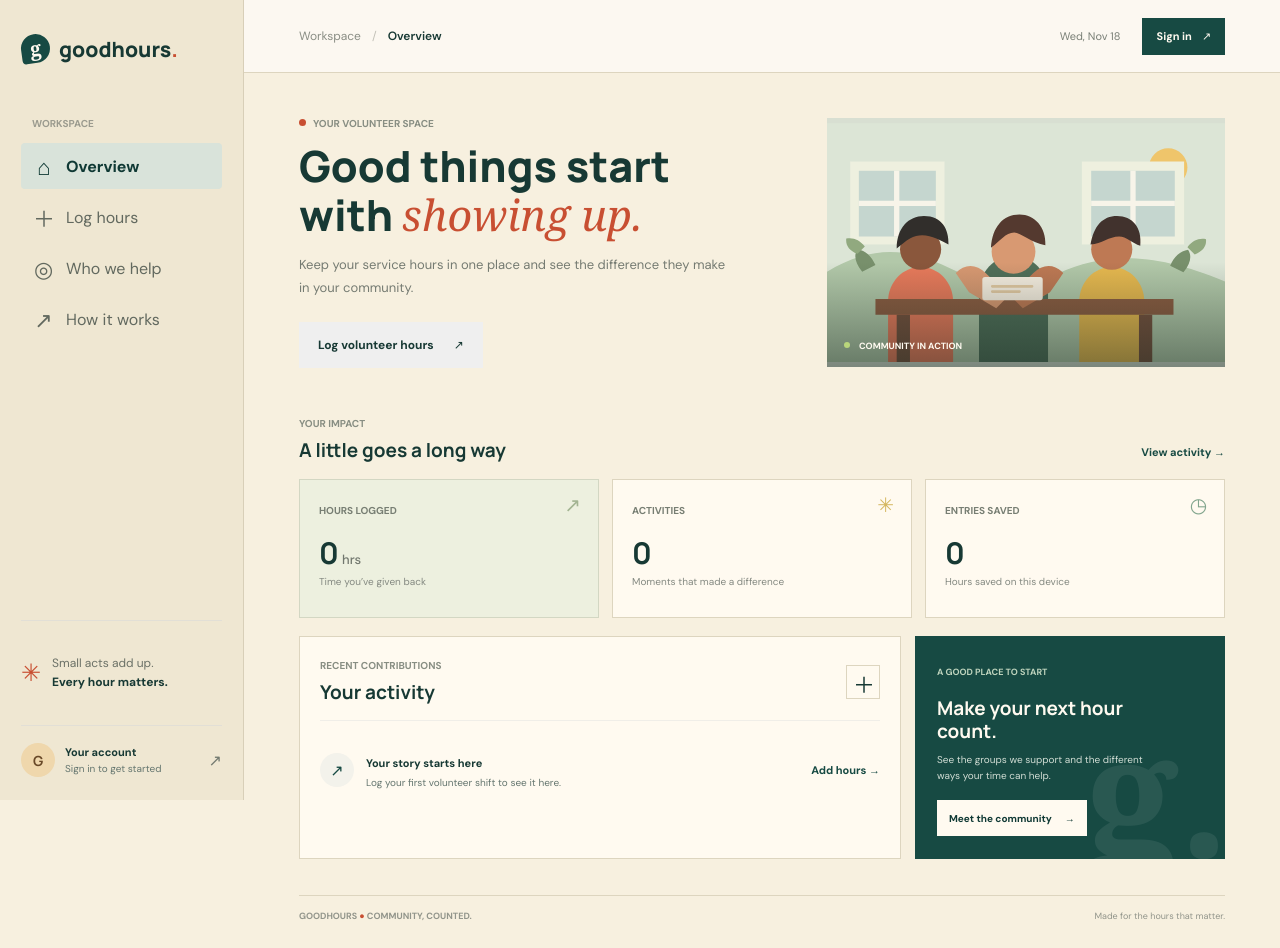
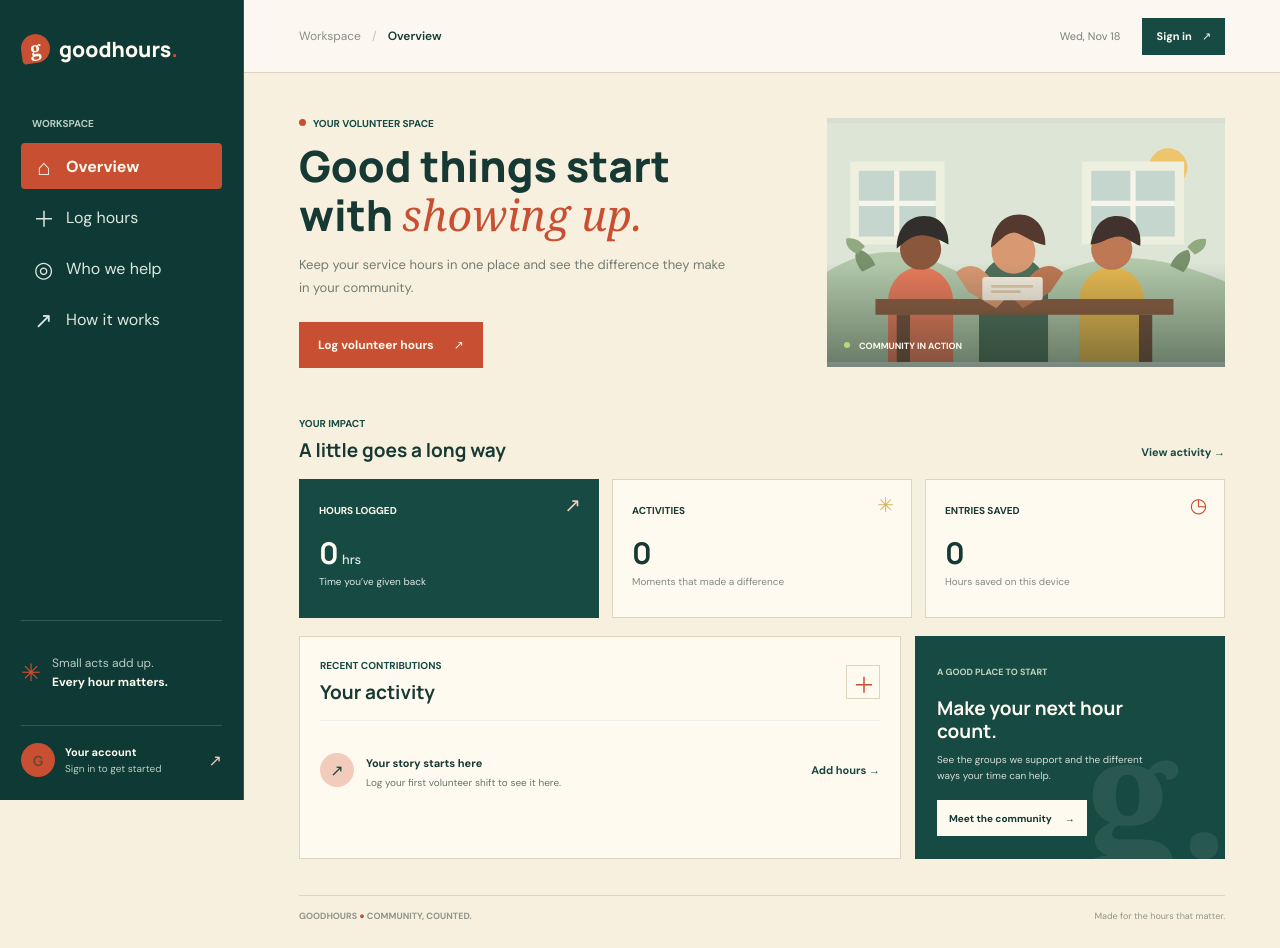
Before and after one commit to Pralove30/FBLA-Volunteering-Project, a plain HTML site: page index.html in a window 1280 px wide. Drawn offline with Linux system fonts and the light colour scheme.

Commit message:
more color

```diff
--- a/style.css
+++ b/style.css
@@ -24,28 +24,28 @@ button, input, textarea { font: inherit; }
 button { color: inherit; }
 button:focus-visible, a:focus-visible, input:focus-visible, textarea:focus-visible { outline: 3px solid var(--orange); outline-offset: 3px; }
 .app-shell { min-height: 100vh; }
-.sidebar { width: 244px; position: fixed; inset: 0 auto 0 0; z-index: 2; background: #efe7d2; padding: 34px 21px 20px; display: flex; flex-direction: column; border-right: 1px solid #d8cfb8; }
-.brand { display: flex; align-items: center; gap: 9px; width: fit-content; color: var(--ink); text-decoration: none; font: 800 21px 'Manrope', sans-serif; letter-spacing: 0; }
-.brand-mark { width: 29px; height: 29px; display: grid; place-items: center; border-radius: 50% 50% 50% 4px; color: var(--cream); background: var(--deep-teal); font: 800 20px Georgia, serif; transform: rotate(-8deg); }
+.sidebar { width: 244px; position: fixed; inset: 0 auto 0 0; z-index: 2; background: var(--deep-teal-dark); padding: 34px 21px 20px; display: flex; flex-direction: column; border-right: 1px solid #2b5c54; }
+.brand { display: flex; align-items: center; gap: 9px; width: fit-content; color: var(--cream); text-decoration: none; font: 800 21px 'Manrope', sans-serif; letter-spacing: 0; }
+.brand-mark { width: 29px; height: 29px; display: grid; place-items: center; border-radius: 50% 50% 50% 4px; color: var(--cream); background: var(--orange); font: 800 20px Georgia, serif; transform: rotate(-8deg); }
 .brand-mark::first-letter { transform: rotate(8deg); }
 .brand-period { color: var(--orange); }
 .nav-label, .eyebrow, .stat-label, .next-step-tag { font-size: 10px; font-weight: 700; letter-spacing: 0; }
-.nav-label { color: #9b9b8f; margin: 54px 0 13px 11px; }
+.nav-label { color: #b9cbc4; margin: 54px 0 13px 11px; }
 .primary-nav { display: grid; gap: 5px; }
-.nav-item { border: 0; background: transparent; min-height: 46px; padding: 0 12px; display: flex; align-items: center; gap: 12px; text-align: left; color: #62695f; cursor: pointer; border-radius: 4px; transition: background .18s ease, color .18s ease; }
-.nav-item:hover { background: #e9e7df; color: var(--ink); }
-.nav-item.is-active { background: #d9e3da; color: var(--deep-teal-dark); font-weight: 700; }
+.nav-item { border: 0; background: transparent; min-height: 46px; padding: 0 12px; display: flex; align-items: center; gap: 12px; text-align: left; color: #dce8e2; cursor: pointer; border-radius: 4px; transition: background .18s ease, color .18s ease; }
+.nav-item:hover { background: #22564e; color: var(--cream); }
+.nav-item.is-active { background: var(--orange); color: var(--cream); font-weight: 700; }
 .nav-symbol { display: grid; place-items: center; width: 21px; font: 22px Georgia, serif; }
 .sidebar-bottom { margin-top: auto; }
-.sidebar-note { min-height: 105px; border-top: 1px solid #e2dfd6; display: flex; align-items: center; gap: 11px; color: #6b7167; font-size: 12px; line-height: 1.6; }
+.sidebar-note { min-height: 105px; border-top: 1px solid #2b5c54; display: flex; align-items: center; gap: 11px; color: #b9cbc4; font-size: 12px; line-height: 1.6; }
 .sidebar-note p { margin: 0; }
-.sidebar-note strong { color: var(--ink); }
+.sidebar-note strong { color: var(--cream); }
 .note-spark { color: var(--orange); font-size: 24px; }
-.profile-button { border: 0; border-top: 1px solid #e2dfd6; padding: 17px 0 3px; display: flex; align-items: center; gap: 10px; width: 100%; text-align: left; background: transparent; cursor: pointer; }
-.avatar { width: 34px; height: 34px; border-radius: 50%; background: #efd7ac; display: grid; place-items: center; color: #684827; font: 700 14px 'Manrope', sans-serif; }
-.profile-copy { display: grid; gap: 3px; font-size: 11px; }
-.profile-copy small { font-size: 10px; color: var(--muted); }
-.profile-arrow { margin-left: auto; color: #737a70; }
+.profile-button { border: 0; border-top: 1px solid #2b5c54; padding: 17px 0 3px; display: flex; align-items: center; gap: 10px; width: 100%; text-align: left; background: transparent; cursor: pointer; }
+.avatar { width: 34px; height: 34px; border-radius: 50%; background: var(--orange); color: var(--cream); display: grid; place-items: center; color: #684827; font: 700 14px 'Manrope', sans-serif; }
+.profile-copy { display: grid; gap: 3px; font-size: 11px; color: var(--cream); }
+.profile-copy small { font-size: 10px; color: #b9cbc4; }
+.profile-arrow { margin-left: auto; color: var(--orange-pale); }
 .main-area { margin-left: 244px; min-height: 100vh; }
 .topbar { height: 73px; padding: 0 5.3%; border-bottom: 1px solid var(--line); display: flex; justify-content: space-between; align-items: center; background: rgba(255,254,250,.65); }
 .breadcrumb { display: flex; gap: 11px; align-items: center; color: #8a8e85; font-size: 12px; }
@@ -61,12 +61,14 @@ button:focus-visible, a:focus-visible, input:focus-visible, textarea:focus-visib
 .button-orange { color: var(--cream); background: var(--orange); }
 .button-orange:hover { background: #d9654a; }
 .button-light { background: var(--cream); color: var(--deep-teal-dark); }
+.button-coral { background: var(--orange); color: var(--cream); }
+.button-coral:hover { background: #af4028; }
 .page-content { max-width: 1320px; margin: 0 auto; padding: 44px 5.3% 26px; }
 .view { animation: enter .28s ease both; }
 .view[hidden] { display: none; }
 @keyframes enter { from { opacity: 0; transform: translateY(6px); } to { opacity: 1; transform: translateY(0); } }
 .welcome-row { display: grid; grid-template-columns: minmax(0, 1fr) minmax(300px, 43%); gap: 42px; align-items: center; }
-.eyebrow { margin: 0 0 12px; color: #888e83; }
+.eyebrow { margin: 0 0 12px; color: var(--deep-teal); }
 .eyebrow-dot { display: inline-block; vertical-align: 1px; width: 7px; height: 7px; background: var(--orange); border-radius: 50%; margin-right: 7px; }
 h1, h2, p { margin-top: 0; }
 h1 { margin-bottom: 15px; font: 800 43px/1.13 'Manrope', sans-serif; letter-spacing: 0; }
@@ -84,27 +86,30 @@ h1 em { color: var(--orange); font-family: var(--serif); font-weight: 400; }
 .text-button:hover, .inline-button:hover { text-decoration: underline; }
 .stats-grid { display: grid; grid-template-columns: repeat(3, 1fr); gap: 13px; }
 .stat-card { min-height: 139px; padding: 18px 19px; border: 1px solid var(--line); background: var(--cream); position: relative; overflow: hidden; }
-.stat-highlight { background: #edf0df; border-color: #d3d7c3; }
-.stat-label { color: #777e73; }
+.stat-highlight { background: var(--deep-teal); border-color: var(--deep-teal); color: var(--cream); }
+.stat-label { color: inherit; }
 .stat-value { margin-top: 13px; font: 700 30px 'Manrope', sans-serif; }
 .stat-value span { font: 500 13px 'DM Sans', sans-serif; color: #71776e; }
 .stat-card p { margin: 2px 0 0; color: #848981; font-size: 10px; }
-.stat-decoration { position: absolute; right: 17px; top: 12px; font-size: 20px; color: #a3b492; }
+.stat-decoration { position: absolute; right: 17px; top: 12px; font-size: 20px; color: var(--orange-pale); }
 .stat-decoration-yellow { color: #d4b65e; }
-.stat-decoration-green { color: #82a58d; }
+.stat-decoration-green { color: var(--orange); }
+.stat-highlight p,
+.stat-highlight .stat-value span { color: #dce8e2; }
 .lower-grid { display: grid; grid-template-columns: minmax(0, 1.65fr) minmax(220px, .85fr); gap: 14px; margin-top: 18px; }
 .activity-panel { padding: 22px 20px; background: var(--cream); border: 1px solid var(--line); min-height: 216px; }
 .panel-heading { display: flex; justify-content: space-between; align-items: center; }
 .icon-button { width: 34px; height: 34px; display: grid; place-items: center; border: 1px solid var(--line); background: var(--cream); font-size: 22px; cursor: pointer; }
-.icon-button:hover { border-color: var(--deep-teal); }
+.icon-button { color: var(--orange); }
+.icon-button:hover { border-color: var(--orange); background: var(--orange-pale); }
 .activity-list { margin-top: 15px; }
 .empty-state { min-height: 100px; display: flex; align-items: center; gap: 12px; border-top: 1px solid #f0eee8; }
-.empty-icon { width: 34px; height: 34px; display: grid; place-items: center; background: #f3f2eb; border-radius: 50%; color: var(--deep-teal); }
+.empty-icon { width: 34px; height: 34px; display: grid; place-items: center; background: var(--orange-pale); border-radius: 50%; color: var(--deep-teal); }
 .empty-state strong { font-size: 11px; }
 .empty-state p { margin: 4px 0 0; color: var(--muted); font-size: 10px; }
 .empty-state .text-button { margin-left: auto; white-space: nowrap; }
 .activity-row { display: grid; grid-template-columns: 38px minmax(0, 1fr) auto; align-items: center; gap: 11px; min-height: 62px; border-top: 1px solid #f0eee8; }
-.activity-icon { height: 34px; width: 34px; border-radius: 50%; display: grid; place-items: center; color: var(--deep-teal); background: #e8eee6; }
+.activity-icon { height: 34px; width: 34px; border-radius: 50%; display: grid; place-items: center; color: var(--cream); background: var(--orange); }
 .activity-name { overflow: hidden; text-overflow: ellipsis; white-space: nowrap; font-size: 11px; font-weight: 700; }
 .activity-meta { margin-top: 4px; color: var(--muted); font-size: 10px; }
 .activity-hours { color: var(--deep-teal); font-size: 11px; font-weight: 700; }
@@ -134,26 +139,30 @@ h1 em { color: var(--orange); font-family: var(--serif); font-weight: 400; }
 .optional-label { float: right; color: #96998f; font-size: 9px; font-weight: 500; }
 .form-actions { display: flex; flex-wrap: wrap; align-items: center; gap: 14px; margin-top: 20px; }
 .privacy-note { color: #8b8e85; font-size: 10px; }
-.form-aside { min-height: 297px; padding: 25px; background: #eee3c9; }
-.aside-icon { display: grid; place-items: center; width: 40px; height: 40px; margin-bottom: 32px; background: #e0e6d7; border-radius: 50%; color: var(--deep-teal); font-size: 19px; }
+.form-aside { min-height: 297px; padding: 25px; background: var(--deep-teal); color: var(--cream); }
+.aside-icon { display: grid; place-items: center; width: 40px; height: 40px; margin-bottom: 32px; background: var(--orange); color: var(--cream); border-radius: 50%; font-size: 19px; }
 .form-aside h2, .guide-aside h2 { margin: 0 0 12px; font: 700 22px/1.2 'Manrope', sans-serif; }
-.form-aside > p:not(.eyebrow), .guide-aside > p:not(.eyebrow) { color: #70766d; font-size: 11px; line-height: 1.75; }
+.form-aside > p:not(.eyebrow) { color: #dce8e2;
+}
+.form-aside .text-button { color: var(--orange-pale); }
+.guide-aside > p:not(.eyebrow) { color: var(--cream); font-size: 11px; line-height: 1.75; }
+.guide-aside-icon { color: var(--cream); }
 .form-aside .text-button { margin-top: 5px; }
 .organization-grid { display: grid; grid-template-columns: repeat(3, minmax(0, 1fr)); gap: 14px; }
 .organization-card { min-height: 262px; padding: 22px; background: var(--cream); border: 1px solid var(--line); display: flex; flex-direction: column; align-items: flex-start; }
-.organization-card:nth-child(3n + 2) { background: #f1f2e9; }
+.organization-card:nth-child(3n + 2) { background: var(--orange-pale); }
 .organization-icon { width: 42px; height: 42px; display: grid; place-items: center; margin-bottom: 27px; background: var(--orange-pale); color: #b95642; font: 22px Georgia, serif; border-radius: 50%; }
 .organization-card:nth-child(3n + 2) .organization-icon { background: #e2e8d9; color: var(--deep-teal); }
-.organization-card:nth-child(3n) .organization-icon { background: #f7edcf; color: #896c27; }
+.organization-card:nth-child(3n) .organization-icon { background: var(--deep-teal); color: var(--cream); }
 .organization-card h2 { margin: 0 0 9px; font: 700 16px 'Manrope', sans-serif; }
 .organization-card p { margin: 0 0 18px; color: #787e75; font-size: 11px; line-height: 1.65; }
 .organization-card .text-button { margin-top: auto; }
-.community-note { margin-top: 21px; padding: 24px; display: flex; align-items: center; gap: 18px; background: #dce3d2; }
-.community-note-mark { align-self: flex-start; font-size: 28px; color: var(--orange); }
+.community-note { margin-top: 21px; padding: 24px; display: flex; align-items: center; gap: 18px; background: var(--deep-teal); color: var(--cream); }
+.community-note-mark { align-self: flex-start; font-size: 28px; color: var(--orange-pale); }
 .community-note div { flex: 1; }
-.community-note .eyebrow { margin-bottom: 7px; }
+.community-note .eyebrow { margin-bottom: 7px; color: var(--orange-pale); }
 .community-note h2 { margin: 0 0 6px; font: 700 16px 'Manrope', sans-serif; }
-.community-note p:last-child { max-width: 570px; margin: 0; color: #747a71; font-size: 10px; line-height: 1.6; }
+.community-note p:last-child { max-width: 570px; margin: 0; color: #dce8e2; font-size: 10px; line-height: 1.6; }
 .community-note .button { min-height: 39px; padding: 0 13px; gap: 9px; font-size: 10px; }
 .guide-layout { display: grid; grid-template-columns: minmax(0, 1.6fr) minmax(230px, .8fr); gap: 24px; align-items: start; }
 .steps-list { border-top: 1px solid var(--line); }
@@ -163,7 +172,7 @@ h1 em { color: var(--orange); font-family: var(--serif); font-weight: 400; }
 .guide-step p { max-width: 590px; margin: 0; color: #757b72; font-size: 11px; line-height: 1.75; }
 .guide-step strong { color: var(--ink); }
 .guide-arrow { color: #8a9c85; }
-.guide-aside { padding: 25px; background: #f1d6c7; }
+.guide-aside { padding: 25px; background: var(--orange); color: var(--cream); }
 .guide-aside-icon { display: block; margin-bottom: 32px; color: var(--orange); font: 32px Georgia, serif; }
 .guide-aside .button { min-height: 39px; padding: 0 13px; gap: 11px; font-size: 10px; }
 .modal-backdrop { position: fixed; z-index: 10; inset: 0; display: grid; place-items: center; padding: 20px; background: rgba(26, 36, 30, .52); animation: fade .18s ease; }
@@ -202,7 +211,7 @@ h1 em { color: var(--orange); font-family: var(--serif); font-weight: 400; }
 	.organization-grid { grid-template-columns: repeat(2, minmax(0, 1fr)); }
 }
 @media (max-width: 720px) {
-	.sidebar { position: sticky; inset: 0 0 auto; width: 100%; height: auto; padding: 12px 16px 9px; border-right: 0; border-bottom: 1px solid var(--line); background: #efe7d2; }
+	.sidebar { position: sticky; inset: 0 0 auto; width: 100%; height: auto; padding: 12px 16px 9px; border-right: 0; border-bottom: 1px solid #2b5c54; background: var(--deep-teal-dark); }
 	.brand { font-size: 18px; }
 	.brand-mark { width: 25px; height: 25px; font-size: 17px; }
 	.nav-label, .sidebar-bottom { display: none; }
```
